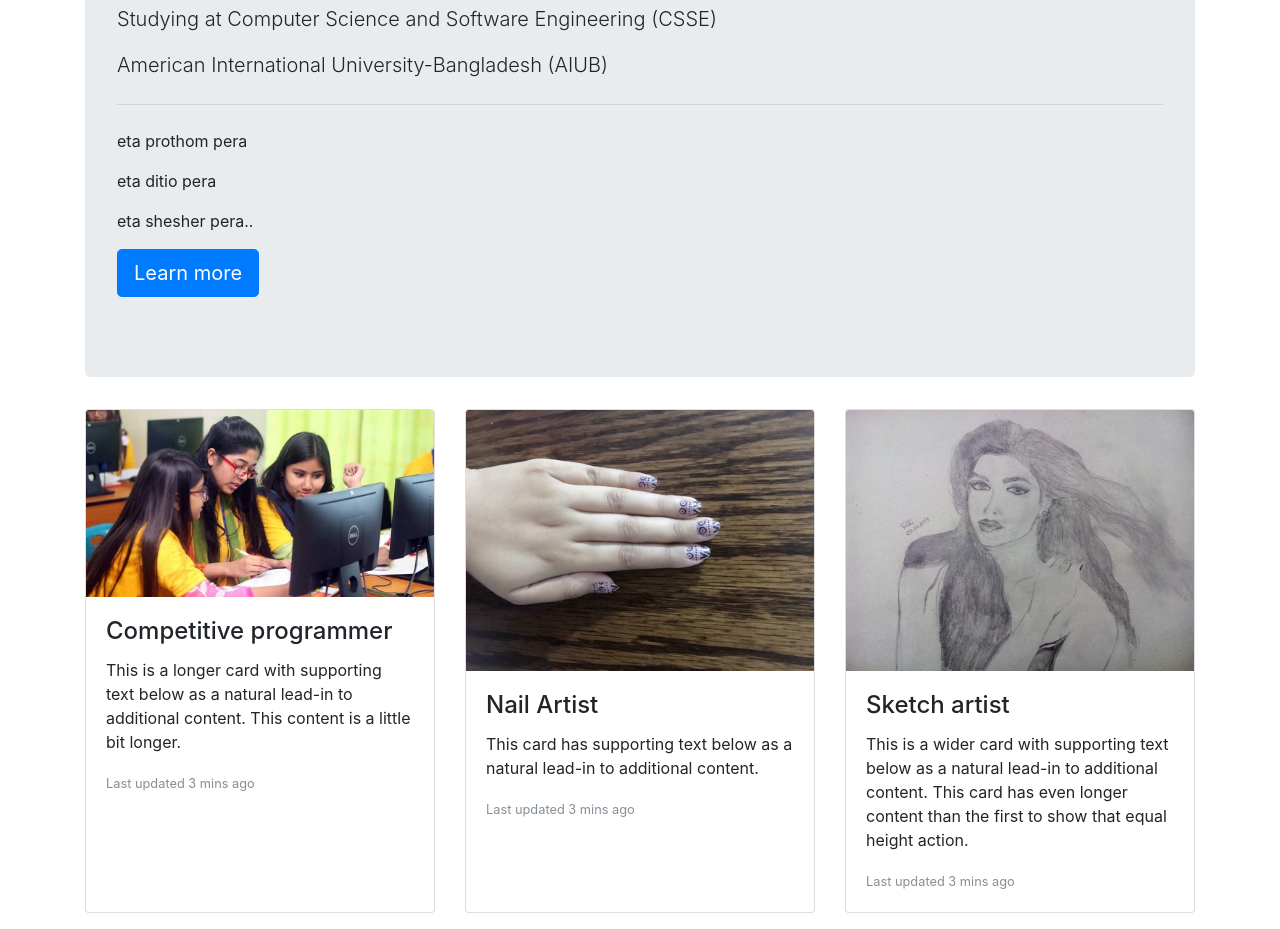
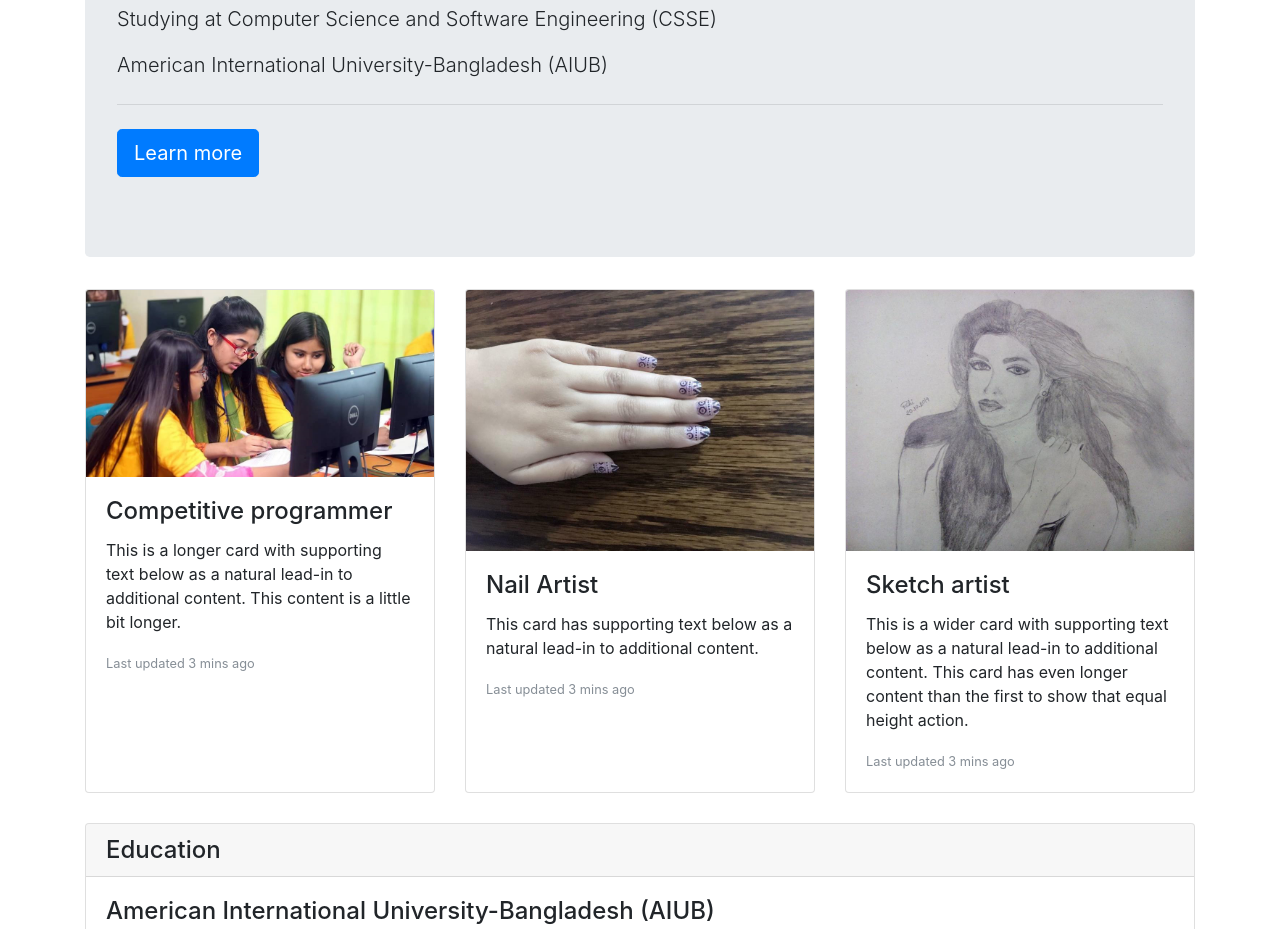
Before and after one commit to jesira/Portfolio, a plain HTML site: page index.html in a window 1280 px wide. Shown: the part 1140-2069 px from the top of the page. Drawn offline with nearby package versions, Linux system fonts and the light colour scheme.

Commit message:
Update index.html

```diff
--- a/index.html
+++ b/index.html
@@ -90,9 +90,6 @@
 
   <hr class="my-4">
 
-  <p>eta prothom pera </p>
-  <p>eta ditio pera </p>
-  <p>eta shesher pera..</p>
 
 
 
```
